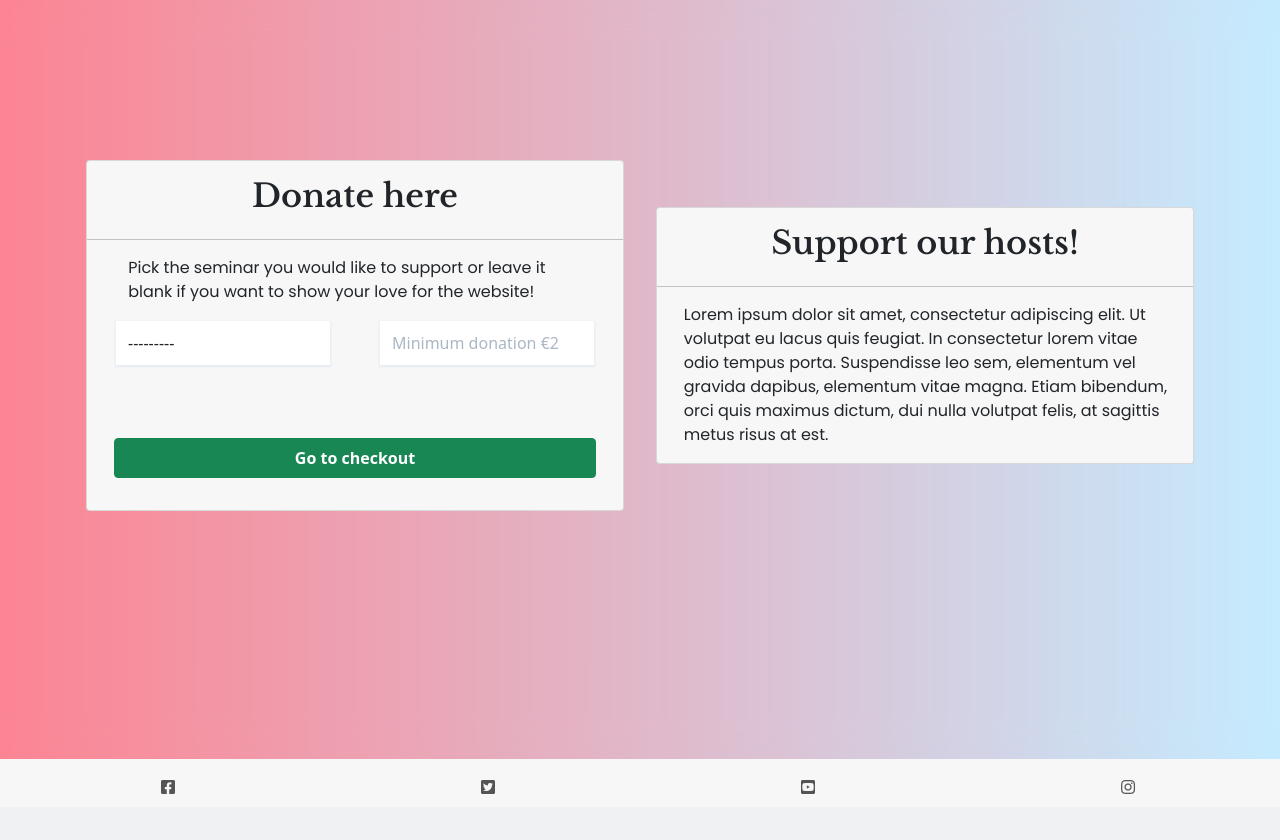
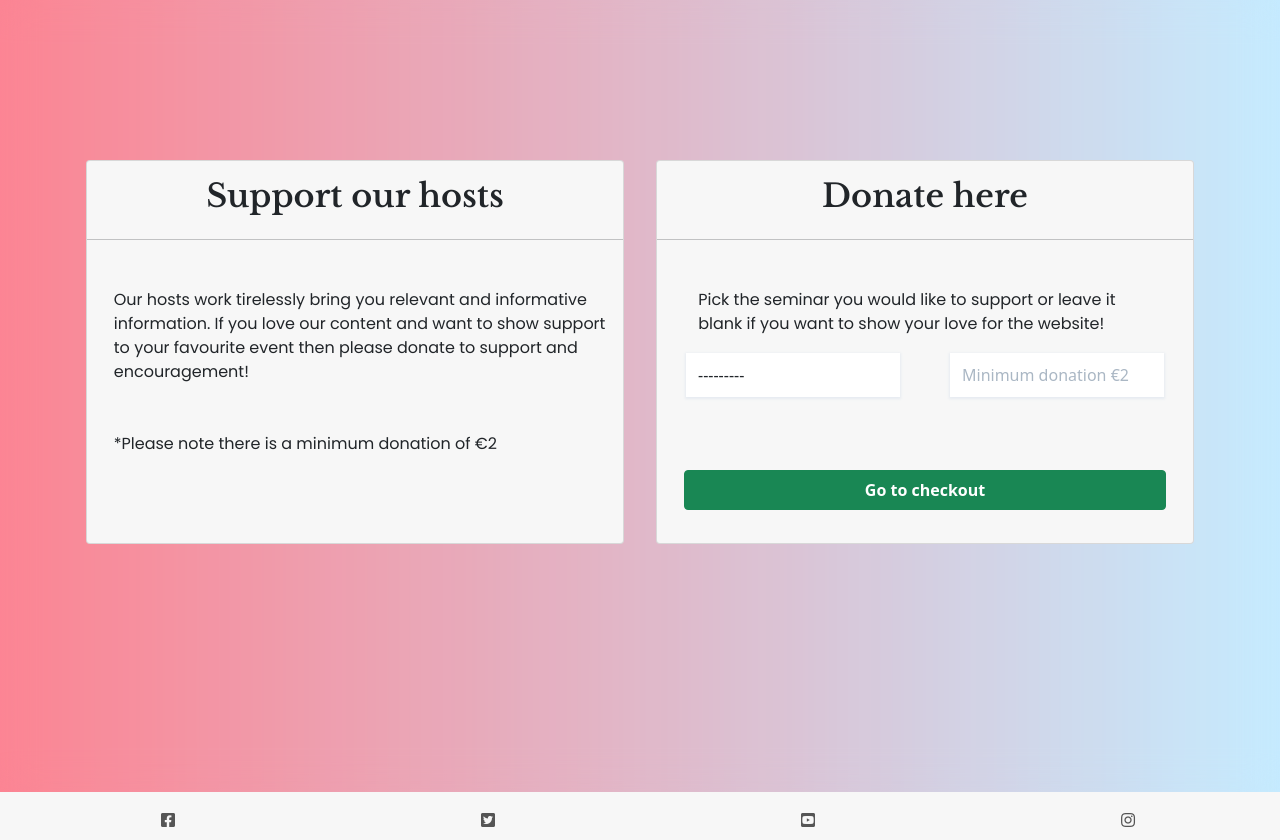
Before and after one commit to Code-Institute-Submissions/Gwgjnr-Wellness_Site_AugResub, a Django app: page /donate/ in a window 1280 px wide. Shown: the part 56-896 px from the top of the page. Before the commit the page ends 850 px from the top, so only its background shows below. Run offline with Django 3.2, Linux system fonts and the light colour scheme; the visitor is signed in with stand-in values (Sample User, id 1); data that the repository does not hold is empty; some libraries are stand-ins or nearby versions.

```diff
--- a/donations/templates/donations/donations.html
+++ b/donations/templates/donations/donations.html
@@ -6,6 +6,16 @@
     <div class="blur">
         <div class="container g-0">
             <div class="row g-0">
+                <div class="col-lg-6 my-auto">
+                    <div class="card donate-card">
+                        <h2 class="donate-header">Support our hosts</h2>
+                        <hr>
+                        <p class="donate-text">Our hosts work tirelessly bring you relevant and informative information.
+                            If you love our content and want to show support to your favourite event then please donate
+                            to support and encouragement!</p>
+                        <p class="donate-text">*Please note there is a minimum donation of €2</p>
+                    </div>
+                </div>
                 <div class="col-lg-6 my-auto">
                     <div class="card donate-card">
                         <h2 class="donate-header">Donate here</h2>
@@ -22,27 +32,17 @@
                                         {{ donation_form.donation_recipient | as_crispy_field }}
                                     </div>
                                     <div class="form-group col-md-6">
-                                         {{ donation_form.donation_amount | as_crispy_field }}
+                                        {{ donation_form.donation_amount | as_crispy_field }}
                                     </div>
                                 </div>
                             </fieldset>
-                            <button id="submit-button" class="btn donate-btn btn-success"><strong>Go to checkout</strong></button>
+                            <button id="submit-button" class="btn donate-btn btn-success"><strong>Go to
+                                    checkout</strong></button>
                         </form>
                     </div>
                 </div>
-                <div class="col-lg-6 my-auto">
-                    <div class="card donate-card">
-                        <h2 class="donate-header">Support our hosts!</h2>
-                        <hr>
-                        <p class="donate-text">Lorem ipsum dolor sit amet, consectetur adipiscing elit. Ut volutpat eu
-                            lacus quis feugiat.
-                            In consectetur lorem vitae odio tempus porta. Suspendisse leo sem, elementum vel gravida
-                            dapibus, elementum vitae magna. Etiam bibendum, orci quis maximus dictum, dui nulla volutpat
-                            felis, at sagittis metus risus at est.
-                        </p>
-                    </div>
-                </div>
+
             </div>
         </div>
     </div>
-{% endblock %}
+    {% endblock %}
--- a/static/css/base.css
+++ b/static/css/base.css
@@ -473,6 +473,7 @@ footer {
 }
 
 .donate-text {
+    margin-top: 2rem;
     margin-left: 5%;
     margin-right: 1rem;
 }
@@ -480,6 +481,7 @@ footer {
 .donate-card {
     margin-top: 20vh;
     margin-bottom: 32vh;
+    min-height: 24rem;
 }
 
 .donate-checkout-card {
```
